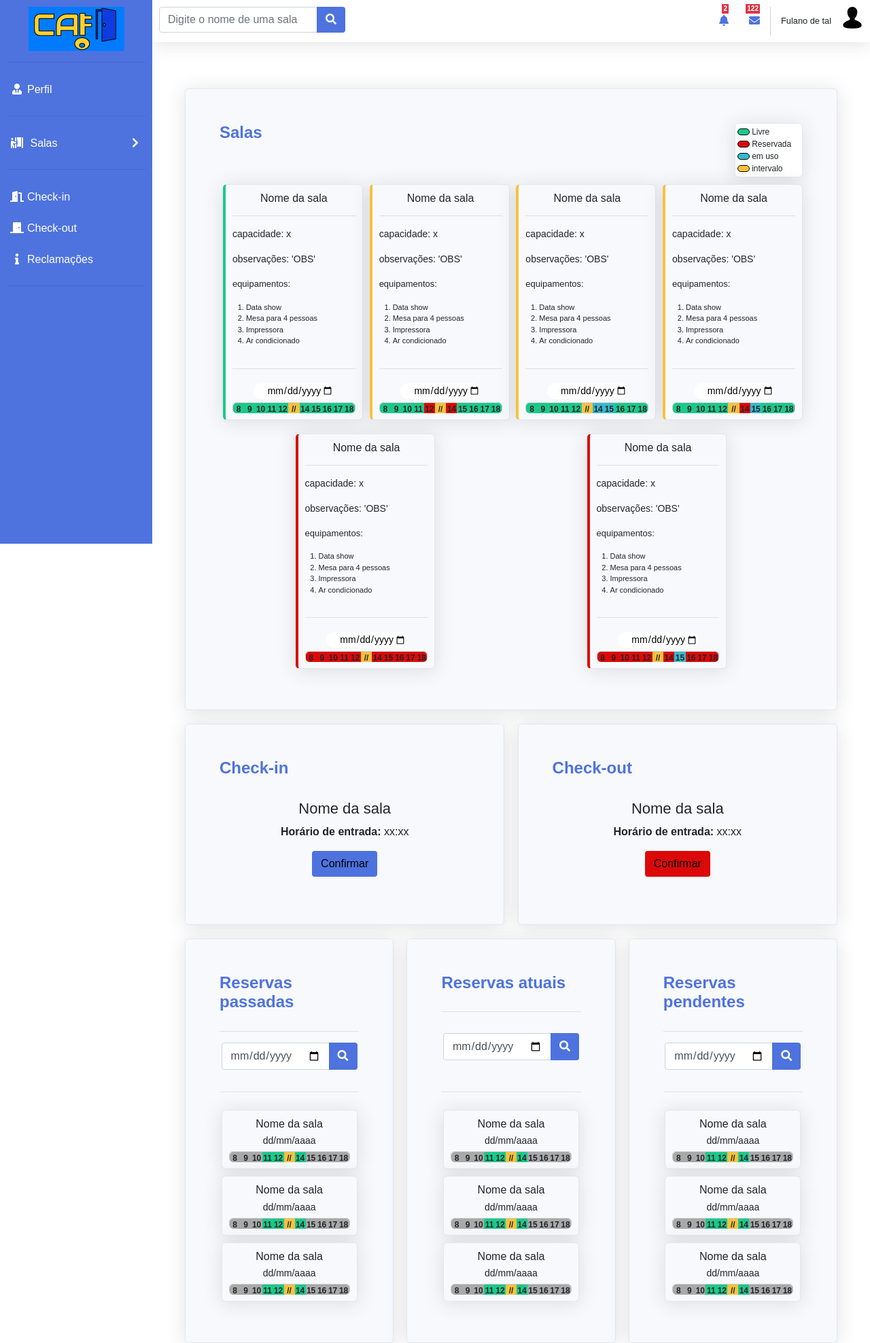
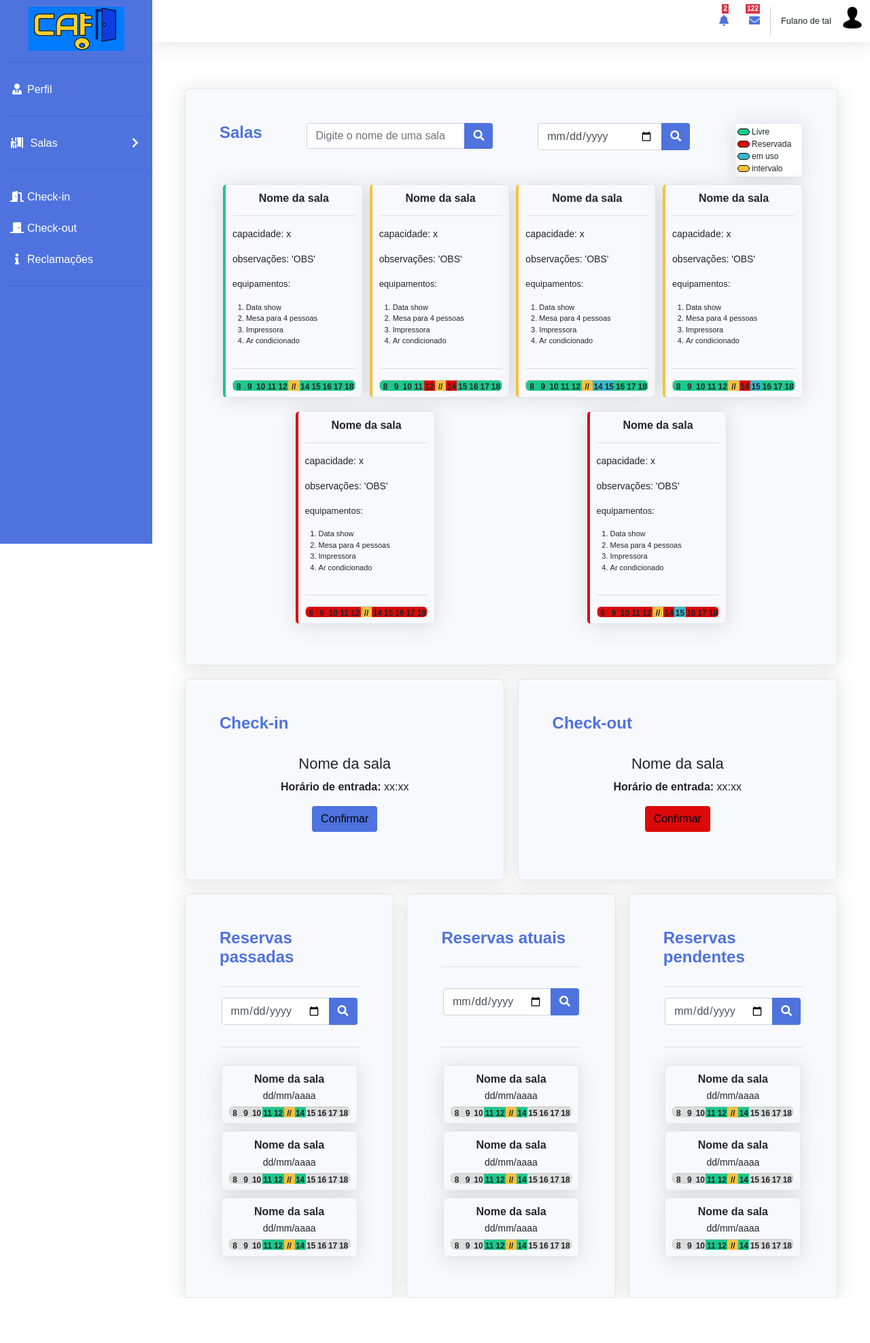
Before and after one commit to Gui-Gsp/CAF, a Django app: page /client/ in a window 1280 px wide. Shown: the whole page at 68% size. After the commit the page ends 1910 px from the top, so only its background shows below. Run offline with Django 3.2, Linux system fonts and the light colour scheme; some libraries are stand-ins or nearby versions; some web fonts are replaced.

Commit message:
refactoring search-field component

```diff
--- a/client/urls.py
+++ b/client/urls.py
@@ -4,4 +4,6 @@ from . import views
 
 urlpatterns = [
     path('', views.index, name="dashboard"),
+    # REMEMBER id here
+    path('sala', views.get_room, name="room"),
 ]
--- a/client/views.py
+++ b/client/views.py
@@ -1,4 +1,7 @@
 from django.shortcuts import render
 
 def index(request):
-    return render(request, 'client/index.html', {'message': "client'a page index"})
+    return render(request, 'client/index.html', {'message': "client's page index"})
+
+def get_room(request):
+    return render(request, 'client/pages/room.html', {'message': "client's page room"})
--- a/static/style/client/common/nav-bar.css
+++ b/static/style/client/common/nav-bar.css
@@ -2,20 +2,6 @@
     display: flex;
     justify-content: flex-end;
     padding: 10px;
-}
-
-.top-bar .search-bar {
-    margin-right: auto;
-}
-
-.top-bar .search-bar button {
-    background-color: var(--primary);
-    color: white;
-}
-
-.top-bar .search-bar button:hover {
-    background-color: var(--secondary);
-    color: var(--primary);
 }
 
 .top-bar .sistem-notification {
--- a/static/style/client/room.css
+++ b/static/style/client/room.css
@@ -5,6 +5,7 @@
     min-width: 200px;
     transition: transform 0.8s, background-color 0.6s;
     margin: 10px auto;
+    color: inherit;
 }
 
 .room:nth-child(4n) {
@@ -12,8 +13,10 @@
 }
 
 .room:hover {
+    text-decoration: none;
+    color: inherit;
     transform: translateY(-8px);
-    background-color: lightgray;
+    background-color: var(--primary);
 }
 
 .room .room-name {
--- a/static/style/common/global.css
+++ b/static/style/common/global.css
@@ -11,7 +11,7 @@
     --success: #1cc88a;
     --info: #36b9cc;
     --warning: #f6c23e;
-    --light-dark: #A9A9A9;
+    --light-dark: #DCDCDC;
 }
 
 .bg-p {
--- /dev/null
+++ b/static/style/common/search-field.css
@@ -0,0 +1,13 @@
+.search {
+    min-width: 224px;
+}
+
+.search button {
+    background-color: var(--primary);
+    color: white;
+}
+
+.search button:hover {
+    background-color: var(--secondary);
+    color: var(--primary);
+}
--- a/templates/client/components/room.html
+++ b/templates/client/components/room.html
@@ -1,6 +1,6 @@
-<div class="room card border-left-{{type}}">
+<a class="room pointer card border-left-{{type}}" href="{% url 'room' %}">
 
-    <h1 class="room-name">{{name}}</h1>
+    <h1 class="room-name"><strong>{{name}}</strong></h1>
 
     {% if info %}
 
@@ -26,10 +26,6 @@
 
         <p class="room-info room-date">dd/mm/aaaa</p>
 
-    {% else %}
-
-        <input type="date" class="room-info room-date" min="2020-01-01">
-
     {% endif %}
 
     <div class="content-hours">
@@ -48,4 +44,4 @@
         <div class="hour afternoon bg-{{st10}}"><strong>18</strong></div>
     </div>
 
-</div>
+</a>
--- a/templates/client/components/rooms.html
+++ b/templates/client/components/rooms.html
@@ -3,6 +3,24 @@
     <div class="card-info">
 
         <h1 class="card-title"><strong class="text-p">Salas</strong></h1>
+
+        <div class="search search-room">
+            <div class="input-group mb-3">
+                <input type="text" class="form-control" placeholder="Digite o nome de uma sala" aria-label="Filtro de sala" aria-describedby="search-room">
+                <div class="input-group-append">
+                    <button class="btn" type="button" id="search-room"><i class="fas fa-search"></i></button>
+                </div>
+            </div>
+        </div>
+
+        <div class="search search-date">
+            <div class="input-group mb-3">
+                <input type="date" class="form-control" aria-label="Filtro de data" aria-describedby="search-room-by-date">
+                <div class="input-group-append">
+                    <button class="btn" type="button" id="search-room-by-date"><i class="fas fa-search"></i></button>
+                </div>
+            </div>
+        </div>
 
         <div class="card-legend">
 
--- a/templates/client/components/top-bar.html
+++ b/templates/client/components/top-bar.html
@@ -1,13 +1,4 @@
 {% load static %}
-
-<div class="search-bar">
-    <div class="input-group mb-3">
-        <input type="text" class="form-control" placeholder="Digite o nome de uma sala" aria-label="Filtro de sala" aria-describedby="search-room">
-        <div class="input-group-append">
-            <button class="btn" type="button" id="search-room"><i class="fas fa-search"></i></button>
-        </div>
-    </div>
-</div>
 
 <div class="sistem-notification">
     <i class="fas fa-bell pointer"><span class="text-white bg-danger">2</span></i>
--- a/templates/client/index.html
+++ b/templates/client/index.html
@@ -6,6 +6,7 @@
 
 {% block link_css %}
     <link rel="stylesheet" href="{% static 'style/common/card.css' %}">
+    <link rel="stylesheet" href="{% static 'style/common/search-field.css' %}">
     <link rel="stylesheet" href="{% static 'style/client/rooms.css' %}">
     <link rel="stylesheet" href="{% static 'style/client/room.css' %}">
     <link rel="stylesheet" href="{% static 'style/client/check.css' %}">
```
Also changed, not shown: templates/client/components/search-field.html (added, +8 -0 lines), templates/client/pages/room.html (added, +33 -0 lines).
